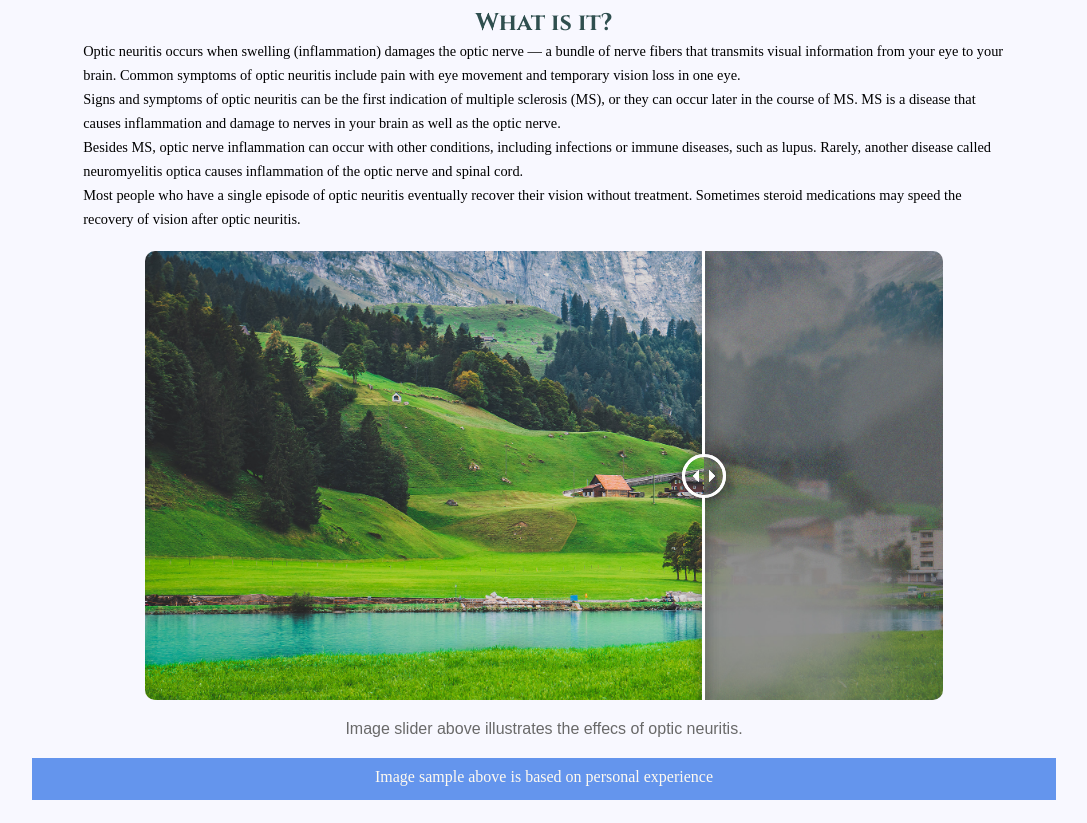
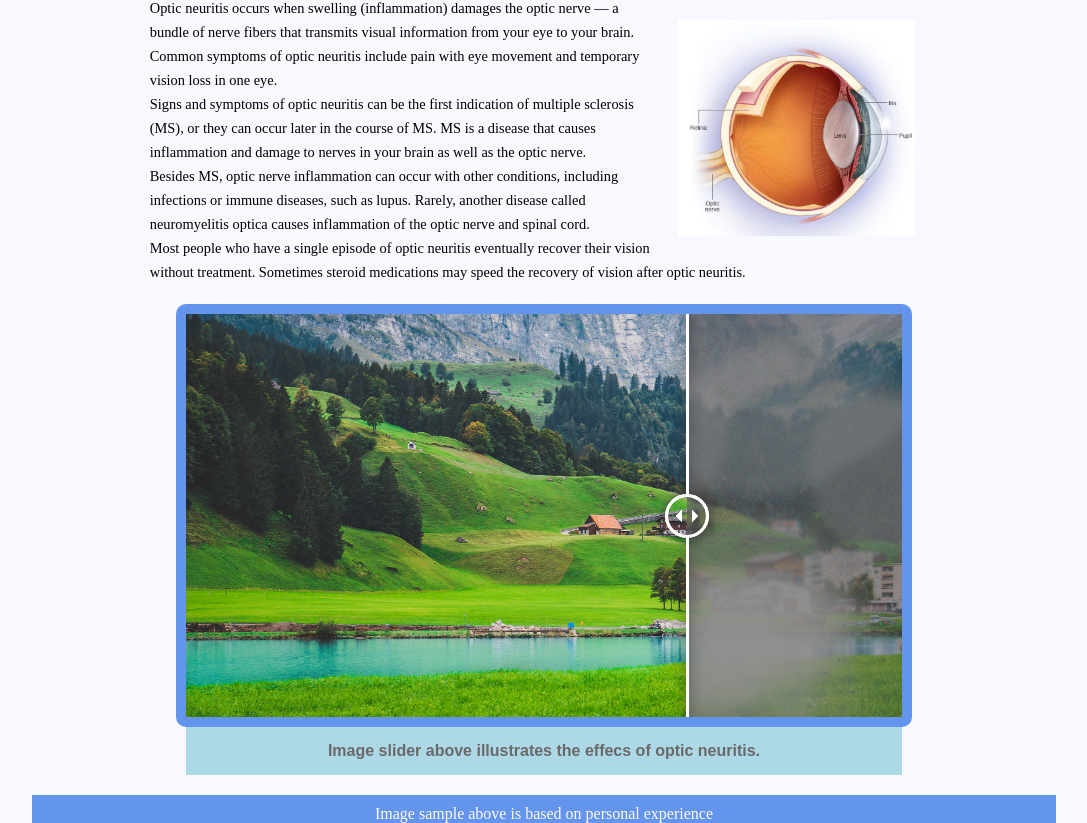
Before and after one commit to AngelMNM/m9-hw9-negron-angel, a plain HTML site: page index.html in a window 1280 px wide. Shown: the part 133-956 px from the top of the page, without its empty margins (96-1183 px from the left). Before the commit the page ends 933 px from the top, so only its background shows below. Drawn offline with nearby package versions, Linux system fonts and the light colour scheme; a web font is replaced by a local one.

Commit message:
Finish up basic code and cleanup

```diff
--- a/index.html
+++ b/index.html
@@ -27,16 +27,17 @@
 
     </header>
     <article>
-        <h2>What is it?</h2>
+        <h2>What is Optic Neuritis?</h2>
         <p>
-            Optic neuritis occurs when swelling (inflammation) damages the optic nerve — a bundle of nerve fibers that transmits visual information from your eye to your brain. Common symptoms of optic neuritis include pain with eye movement and temporary vision
-            loss in one eye. <br> Signs and symptoms of optic neuritis can be the first indication of multiple sclerosis (MS), or they can occur later in the course of MS. MS is a disease that causes inflammation and damage to nerves in your
-            brain as well as the optic nerve. <br> Besides MS, optic nerve inflammation can occur with other conditions, including infections or immune diseases, such as lupus. Rarely, another disease called neuromyelitis optica causes inflammation of
-            the optic nerve and spinal cord. <br> Most people who have a single episode of optic neuritis eventually recover their vision without treatment. Sometimes steroid medications may speed the recovery of vision after optic neuritis.
+            <img class="insert" src="images/neuritis.jpg" alt="Optic Neuritis"> Optic neuritis occurs when swelling (inflammation) damages the optic nerve — a bundle of nerve fibers that transmits visual information from your eye to your brain. Common
+            symptoms of optic neuritis include pain with eye movement and temporary vision loss in one eye. <br> Signs and symptoms of optic neuritis can be the first indication of multiple sclerosis (MS), or they can occur later in the course of MS.
+            MS is a disease that causes inflammation and damage to nerves in your brain as well as the optic nerve. <br> Besides MS, optic nerve inflammation can occur with other conditions, including infections or immune diseases, such as lupus. Rarely,
+            another disease called neuromyelitis optica causes inflammation of the optic nerve and spinal cord. <br> Most people who have a single episode of optic neuritis eventually recover their vision without treatment. Sometimes steroid medications
+            may speed the recovery of vision after optic neuritis.
         </p>
         <div id="container1">
-            <img src="images/valley.jpg">
-            <img src="images/valley-on.jpg">
+            <img src="images/valley.jpg" alt="No Optic Neuritis">
+            <img src="images/valley-on.jpg" alt="Optic Neuritis">
         </div>
         <blockquote>Image slider above illustrates the effecs of optic neuritis.</blockquote>
 
@@ -45,13 +46,15 @@
     <script src="js/javascript.js"></script>
     <script src="js/jquery.event.move.js"></script>
     <script src="js/jquery.twentytwenty.js"></script>
+    <footer>
+        <p>Image sample above is based on personal experience</p>
+
+    </footer>
+
 </body>
 
 
-<footer>
-    <p>Image sample above is based on personal experience</p>
 
-</footer>
 
 
 
--- a/styles.css
+++ b/styles.css
@@ -33,11 +33,11 @@ header {
 
 h1 {
     font-family: 'Cinzel', serif;
-    padding-top: 34px;
+    padding-top: 11px;
     text-align: center;
     color: cornsilk;
     text-transform: uppercase;
-    font-size: 4em;
+    font-size: 3.1rem;
 }
 
 h2 {
@@ -47,46 +47,93 @@ h2 {
 }
 
 #container1 {
-    width: 78%;
+    width: 70%;
     height: 300px;
-    margin: 20px auto;
+    margin: 20px auto 0;
     object-fit: cover;
-    box
+    border: cornflowerblue 10px solid;
+    border-radius: 10px;
 }
 
 #container1 img {
-    border-radius: 10px;
     width: 100%;
 }
 
 article p {
     font-size: .9em;
     margin: 0 auto;
-    width: 90%;
+    width: 77%;
     line-height: 1.5rem;
 }
 
 blockquote {
+    padding: 15px 0;
     text-align: center;
-    width: 100%;
+    width: 70%;
     font-family: Arial, Helvetica, sans-serif;
     color: dimgray;
-    font-weight: 200;
+    font-weight: bold;
     margin-bottom: 20px;
-    ;
+    background-color: lightblue;
+    margin: 0 auto;
 }
 
 footer {
+    margin: 20px auto 0;
     padding-top: 10px;
     background-color: cornflowerblue;
-    height: 2em;
+    height: fit-content;
     text-align: center;
     color: floralwhite;
 }
 
+.insert {
+    float: right;
+    width: 30%;
+    margin: 3%;
+}
 
-/* @media (min-width 320px) {
+@media (min-width:320px) {
     body {
-        width: 95%;
+        margin: 0 auto;
+        width: 98%;
+        padding: 0 0;
     }
-} */
+    #container1 {
+        width: 85%;
+    }
+    blockquote {
+        width: 85%;
+    }
+    .insert {
+        width: 40%;
+    }
+}
+
+@media (min-width: 1024px) {
+    body {
+        width: 80%
+    }
+    #container1 {
+        width: 70%;
+        height: 300px;
+        margin: 20px auto 0;
+        object-fit: cover;
+        border: cornflowerblue 10px solid;
+        border-radius: 10px;
+    }
+    blockquote {
+        padding: 15px 0;
+        text-align: center;
+        width: 70%;
+        font-family: Arial, Helvetica, sans-serif;
+        color: dimgray;
+        font-weight: bold;
+        margin-bottom: 20px;
+        background-color: lightblue;
+        margin: 0 auto;
+    }
+    .insert {
+        width: 30%;
+    }
+}
```
Also changed, not shown: images/neuritis.jpg (added), images/neuritis.webp (added).
